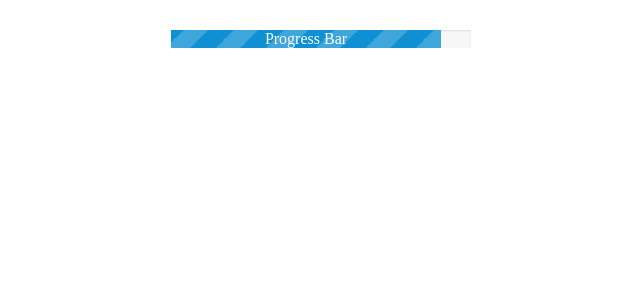
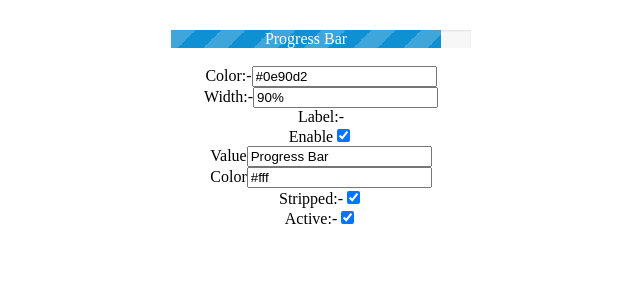
Before and after one commit to rawatanimesh/angular-progress-bar, an Angular app: page / in a window 1280 px wide. Shown: the top 300 px of the page, without its empty margins (319-959 px from the left). Built offline with nearby package versions, Linux system fonts and the light colour scheme.

Commit message:
binding changes

```diff
--- a/src/app/app.component.html
+++ b/src/app/app.component.html
@@ -1,3 +1,23 @@
 <div class="container">
     <progress-bar [barProperties]="barOptions"></progress-bar>
+    <br>
+    <div>
+        <span>Color:-</span>
+        <input type="text" [(ngModel)]="barOptions.color">
+        <br>
+        <span>Width:-</span>
+        <input type="text" [(ngModel)]="barOptions.width">
+        <br>
+        <span>Label:-</span> <br>
+        <span>Enable</span>
+        <input type="checkbox" [(ngModel)]="barOptions.label.enable"><br>
+        <span>Value</span>
+        <input type="text" [(ngModel)]="barOptions.label.value"><br>
+        <span>Color</span>
+        <input type="text" [(ngModel)]="barOptions.label.color"> <br>
+        <span>Stripped:-</span>
+        <input type="checkbox" [(ngModel)]="barOptions.stripped"><br>
+        <span>Active:-</span>
+        <input type="checkbox" [(ngModel)]="barOptions.active">  <br>
+    </div>
 </div>
--- a/src/app/app.component.ts
+++ b/src/app/app.component.ts
@@ -14,7 +14,7 @@
       value: "Progress Bar",
       color: "#fff"
     },
-    striped: true,
+    stripped: true,
     active: true
   }
 }
--- a/src/app/app.module.ts
+++ b/src/app/app.module.ts
@@ -1,5 +1,6 @@
 import { BrowserModule } from '@angular/platform-browser';
 import { NgModule } from '@angular/core';
+import { FormsModule } from '@angular/forms';
 import { AppRoutingModule } from './app-routing.module';
 import { AppComponent } from './app.component';
 import { ProgressBarComponent } from './progress-bar/progress-bar.component';
@@ -12,6 +13,8 @@
   imports: [
     BrowserModule,
     AppRoutingModule,
+    FormsModule
+
   ],
   providers: [],
   bootstrap: [AppComponent]
--- a/src/app/progress-bar/progress-bar.component.html
+++ b/src/app/progress-bar/progress-bar.component.html
@@ -1,6 +1,8 @@
-<div class="progress">
-  <div class="bar " [ngClass]="{striped: barProperties.striped, active: barProperties.active }"
-  [style.width]='barProperties.width' [style.background-color]='barProperties.color'>
-    <span *ngIf="barProperties.label.enable" [style.color]='barProperties.label.color'>{{barProperties.label.value}}</span>
+<div class="progress-linear">
+  <div class="bar" [ngClass]="{stripped: barProperties.stripped, active: barProperties.active }"
+    [style.width]='barProperties.width' [style.background-color]='barProperties.color'>
+    <span *ngIf="barProperties.label.enable" [style.color]='barProperties.label.color'>
+      {{barProperties.label.value}}
+    </span>
   </div>
 </div>
--- a/src/app/progress-bar/progress-bar.component.scss
+++ b/src/app/progress-bar/progress-bar.component.scss
@@ -1,5 +1,5 @@
 
-    .progress {
+    .progress-linear {
     overflow: hidden;
     height: 18px;
     background-color: #f7f7f7;
@@ -11,7 +11,7 @@
     border-radius: 0px;
     }
 
-    .progress .bar {
+    .progress-linear .bar {
     // width: 75%;
     height: 18px;
     // background-color: #0e90d2;
@@ -28,7 +28,7 @@
     transition: width 0.6s ease;
     }
 
-    .striped {
+    .stripped {
         // special stripes with linear gradient
         background-image:
           linear-gradient(-45deg,
@@ -53,3 +53,6 @@
         from {background-position: 0 0;}
         to {background-position: 50px 0;}
       }
+
+
+      /* Radial Bar styling*/
```
